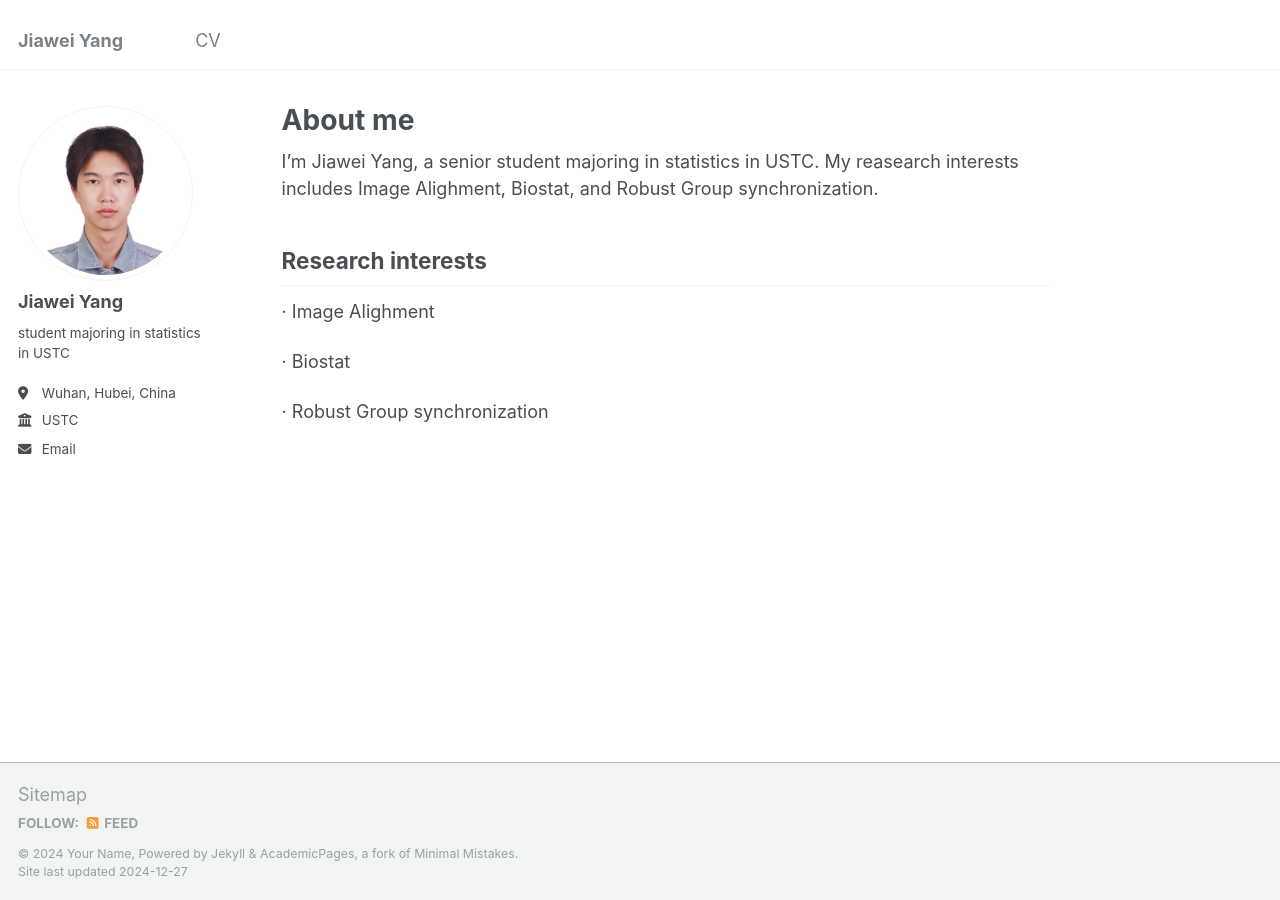
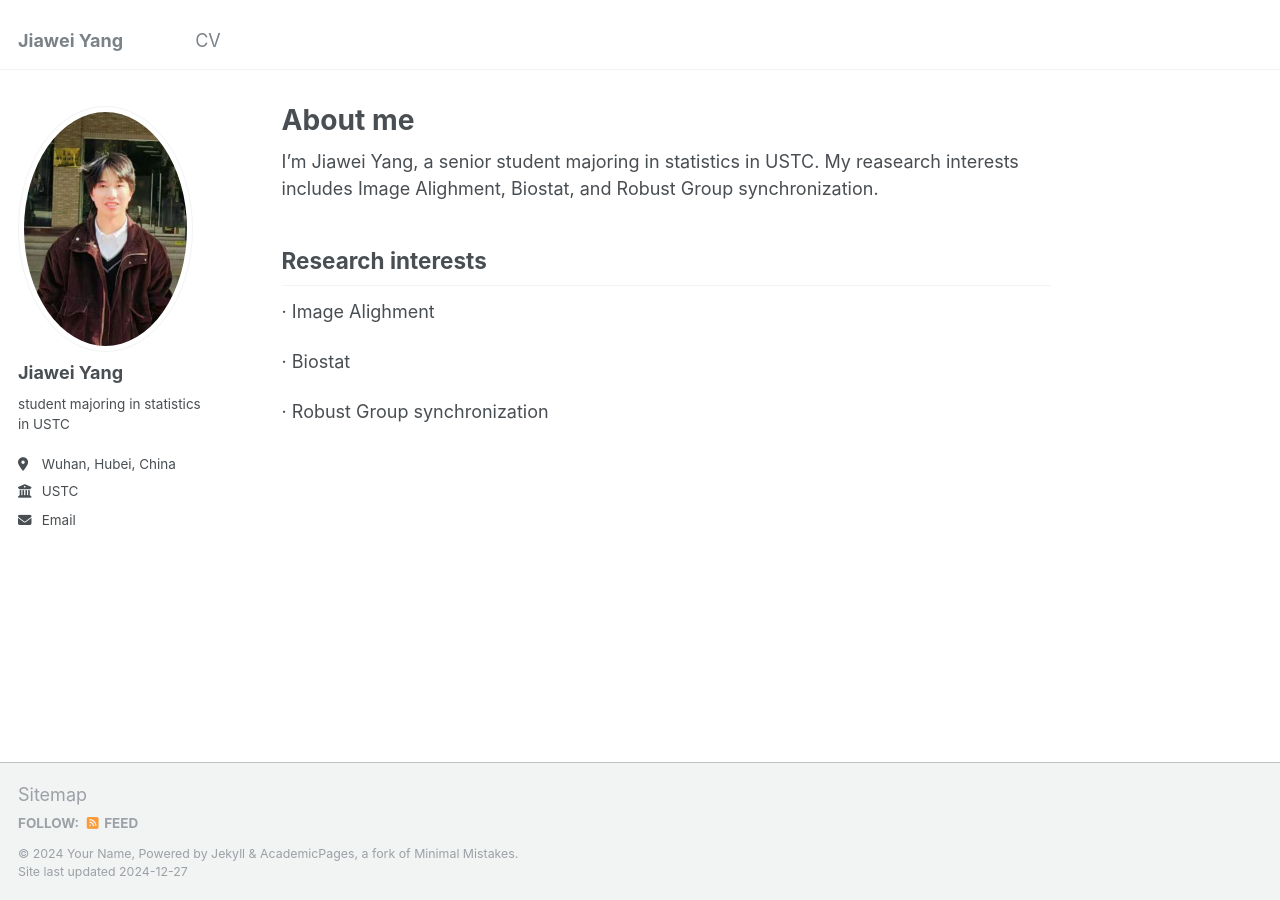
Before and after one commit to jiawei-yang05/Jiawei-yang05.github.io, a Jekyll site: the page built from _pages/about.md, in a window 1280 px wide. Built offline with Jekyll 4.4.1, drawn with Linux system fonts in a browser that asks for light colours.

Commit message:
Update _config.yml

```diff
--- a/_config.yml
+++ b/_config.yml
@@ -21,7 +21,7 @@ repository               : "academicpages/academicpages.github.io"
 #               Additional customization can be done by editing /_includes/author-profile.html
 author:
   # Biographic information
-  avatar           : "IMG_1135.JPG"
+  avatar           : "photo1.png"
   name             : "Jiawei Yang"
   pronouns         : # example: "she/her"
   bio              : "student majoring in statistics in USTC"
```
